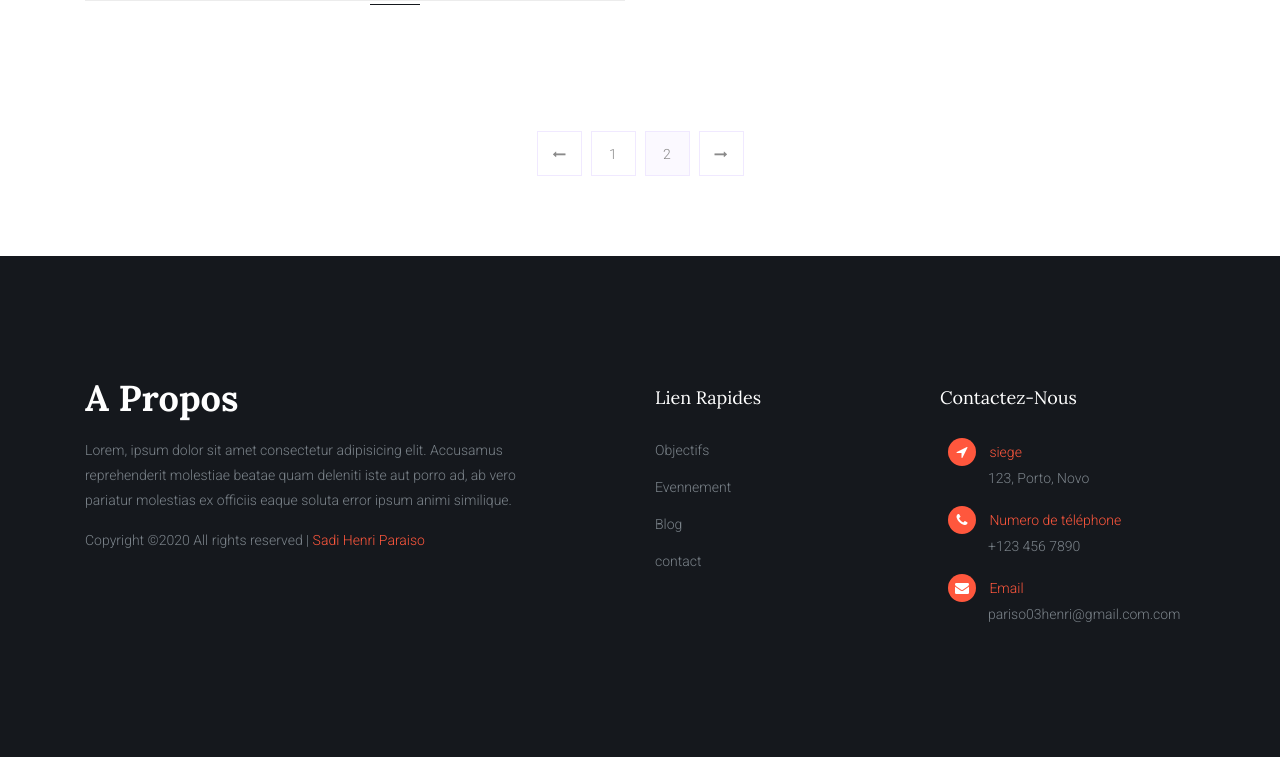
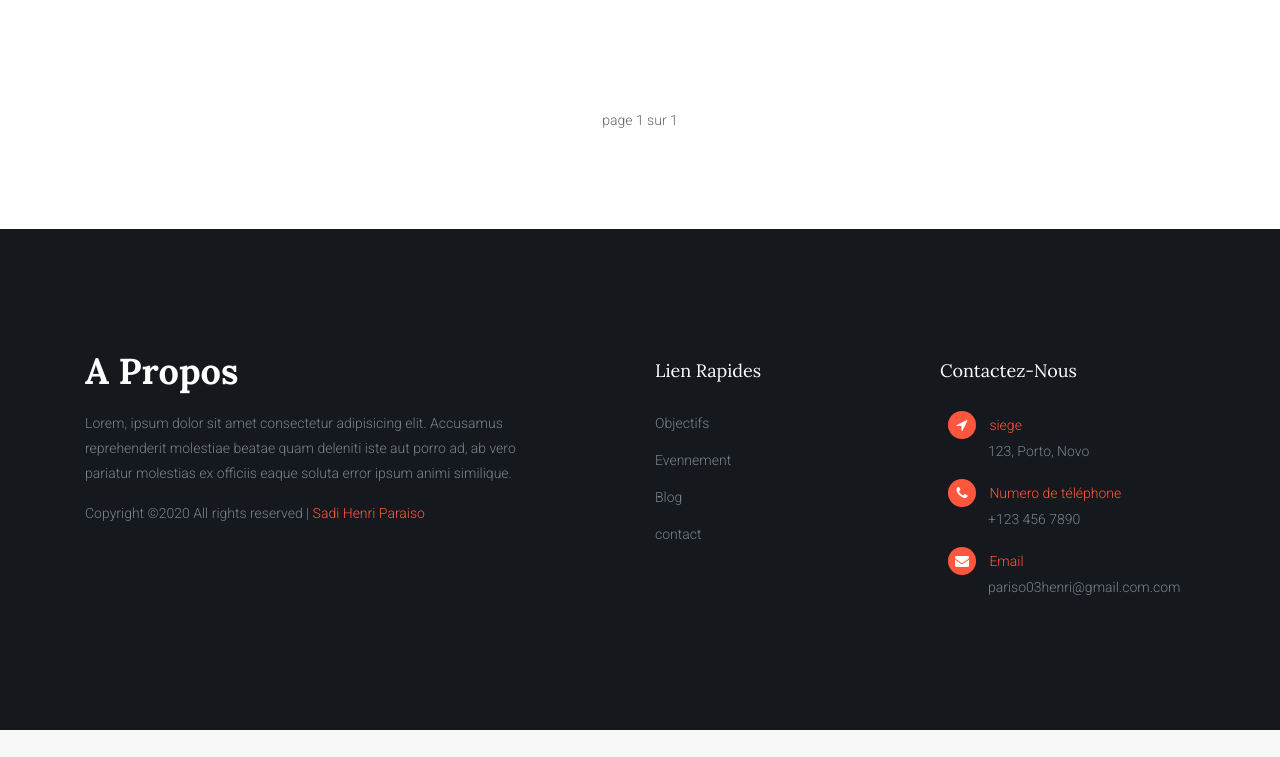
Before and after one commit to baba-mandef/olanike, a Django app: page /events/ in a window 1280 px wide. Shown: the part 956-1713 px from the top of the page. After the commit the page ends 1686 px from the top, so only its background shows below. Run offline with Django 3.2, Linux system fonts and the light colour scheme; tables that the repository leaves empty hold one stand-in row (values such as "Sample post"); grey boxes marked "Sample" are stand-in pictures; some libraries are stand-ins or nearby versions.

Commit message:
- add events templates

```diff
--- a/event/templates/event.html
+++ b/event/templates/event.html
@@ -57,22 +57,23 @@
 			<div class="row">
 				<div class="col-lg-6">
 					<div class="single_upcoming_event">
+                        {% for event in events %}
 						<div class="row align-items-center">
 							<div class="col-lg-6 col-md-6">
 								<figure>
-									<img class="img-fluid w-100" src="img/event/e1.jpg" alt="">
+									<img class="img-fluid w-100" src="{{ event.banner.url }}" alt="">
 									<div class="date">
-										17 Mars
+                                        {{ event.start_at|date:"d M"}}
 									</div>
 								</figure>
 							</div>
 							<div class="col-lg-6 col-md-6">
 								<div class="content_wrapper">
-									<h3 class="title">
-										<a href="event-details.html">Déjeuner avec les malvoyants au CPSA</a>
-									</h3>
+									<h4 class="title">
+										<a href="/events/event/{{ event.id }}">{{ event.title}}</a>
+									</h4>
 									<p>
-										Déjeuner avec les malvoyants au CPSA
+                                        {{ event.adress}}
 									</p>
 									<div class="d-flex count_time justify-content-lg-start justify-content-center" id="clockdiv1">
 										<div class="single_time">
@@ -88,11 +89,12 @@
 											<p>Minutes</p>
 										</div>
 									</div>
-									<a href="event-details.html" class="primary-btn2">Voir plus</a>
+
 								</div>
 							</div>
 						</div>
 					</div>
+                    {% endfor %}
 				</div>
 
 			</div>
@@ -100,28 +102,36 @@
 
 		 <nav class="blog-pagination justify-content-center d-flex">
                             <ul class="pagination">
+                                {% if events.has_previous %}
                                 <li class="page-item">
-					<a href="#" class="page-link" aria-label="Previous">
+                                    <a href="?page=1" class="page-link">1</a>
+                                </li>
+                                    <li class="page-item">
+                                    <a href="?page={{ events.previous_page_number }}" class="page-link" aria-label="Previous">
                                         <span aria-hidden="true">
                                             <span class="fa fa-long-arrow-left"></span>
                                         </span>
                                     </a>
                                 </li>
+                                {% endif %}
                                 <li class="page-item">
-					<a href="#" class="page-link">1</a>
+                                    <p>page {{ events.number }} sur {{ events.paginator.num_pages }}</p>
                                 </li>
-				<li class="page-item active">
-					<a href="#" class="page-link">2</a>
-				</li>
+                            {% if events.has_next %}
                                 <li class="page-item">
-					<a href="#" class="page-link" aria-label="Next">
+                                    <a href="?page={{ events.next_page_number }}" class="page-link" aria-label="Next">
                                         <span aria-hidden="true">
                                             <span class="fa fa-long-arrow-right"></span>
                                         </span>
                                     </a>
                                 </li>
+                                <li class="page-item">
+                                    <a href="?page={{ events.paginator.num_pages }}" class="page-link">last</a>
+                                </li>
+                            {% endif %}
                             </ul>
                         </nav>
+
 
 
 	</section>
```
Lines whose indentation alone changed are shown as unchanged.
